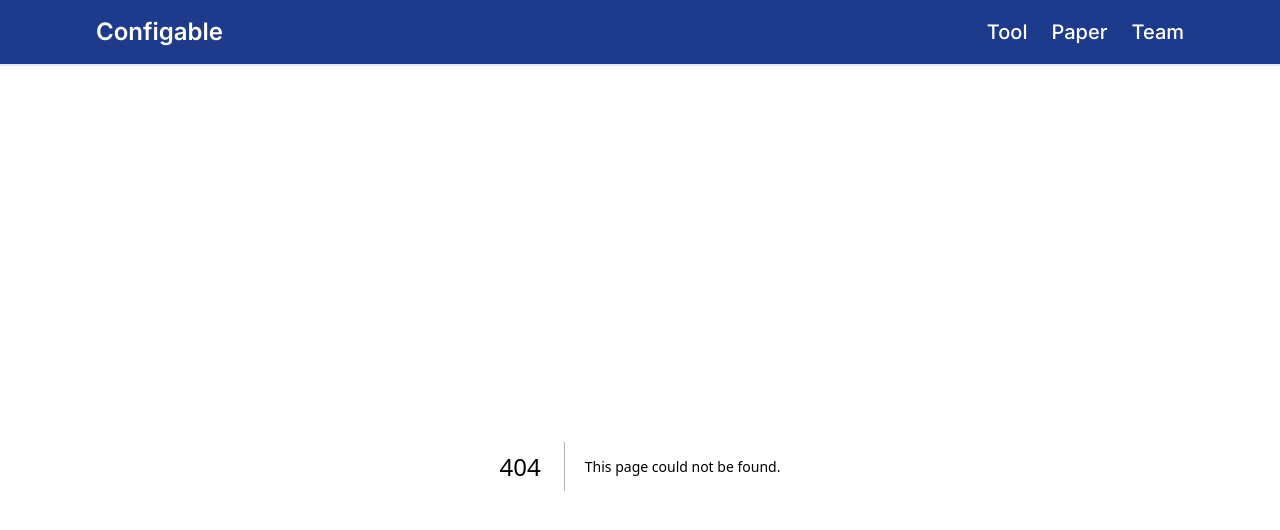
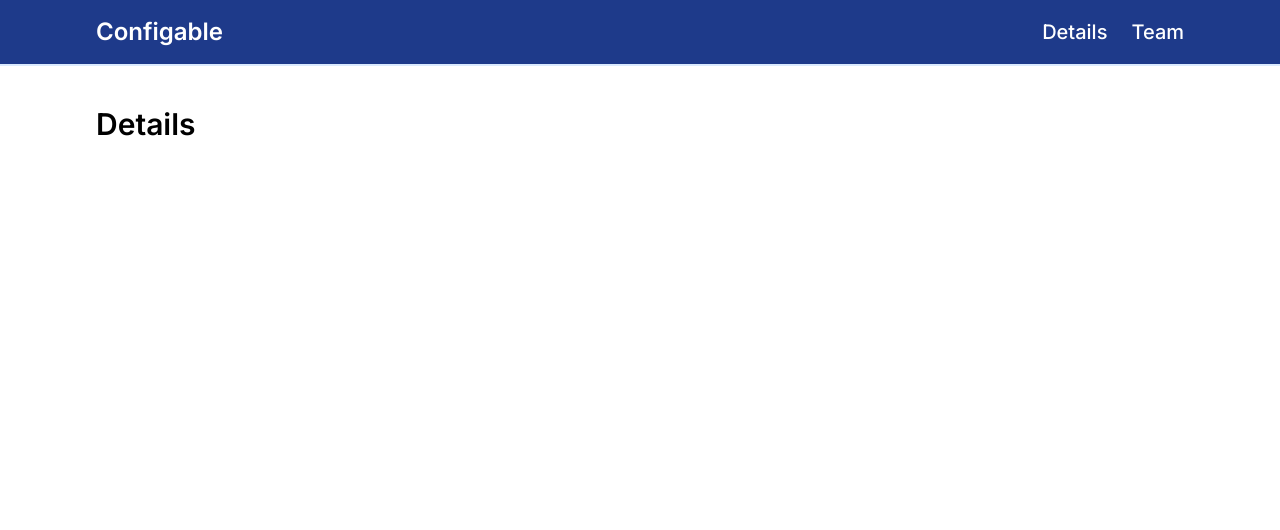
Before and after one commit to ehvenga/interactive.approach.to.backward.compatible.modular.system.configuration, a Next.js app in the folder frontend/: page /details in a window 1280 px wide. Before the commit this address had no page. Shown: the top 530 px of the page. Built offline with nearby package versions, Linux system fonts and the light colour scheme.

Commit message:
additional pages

```diff
--- /dev/null
+++ b/frontend/app/details/page.tsx
@@ -0,0 +1,7 @@
+export default function Details() {
+  return (
+    <main className='px-24 py-10'>
+      <h1 className='text-3xl font-semibold pb-4'>Details</h1>
+    </main>
+  );
+}
--- /dev/null
+++ b/frontend/app/team/page.tsx
@@ -0,0 +1,7 @@
+export default function Team() {
+  return (
+    <main className='px-24 py-10'>
+      <h1 className='text-3xl font-semibold pb-4'>Team</h1>
+    </main>
+  );
+}
--- a/frontend/components/navbar.tsx
+++ b/frontend/components/navbar.tsx
@@ -20,20 +20,20 @@
         <p className='text-white text-2xl font-semibold'>Configable</p>
       </Link>
       <ul className='flex gap-x-6 text-xl'>
-        <li>
+        {/* <li>
           <Link
             href='/tool'
             className='font-medium text-white cursor-pointer border-b border-transparent hover:border-b hover:border-white'
           >
             Tool
           </Link>
-        </li>
+        </li> */}
         <li>
           <Link
-            href='/paper'
+            href='/details'
             className='font-medium text-white cursor-pointer border-b border-transparent hover:border-b hover:border-white'
           >
-            Paper
+            Details
           </Link>
         </li>
         <li>
```
